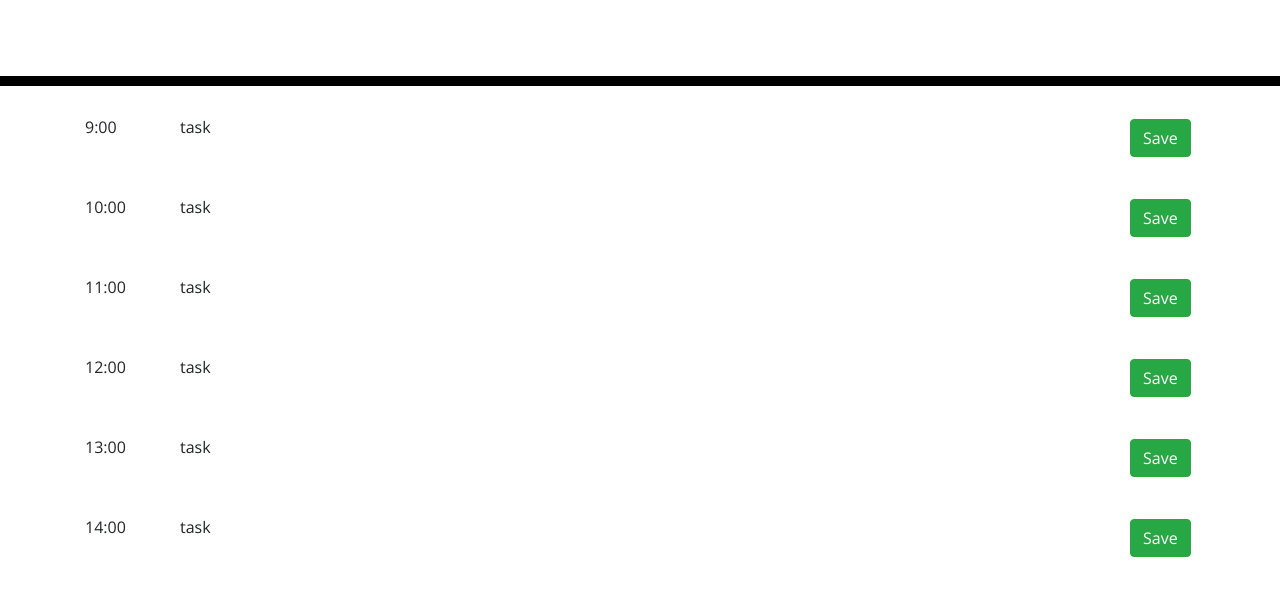
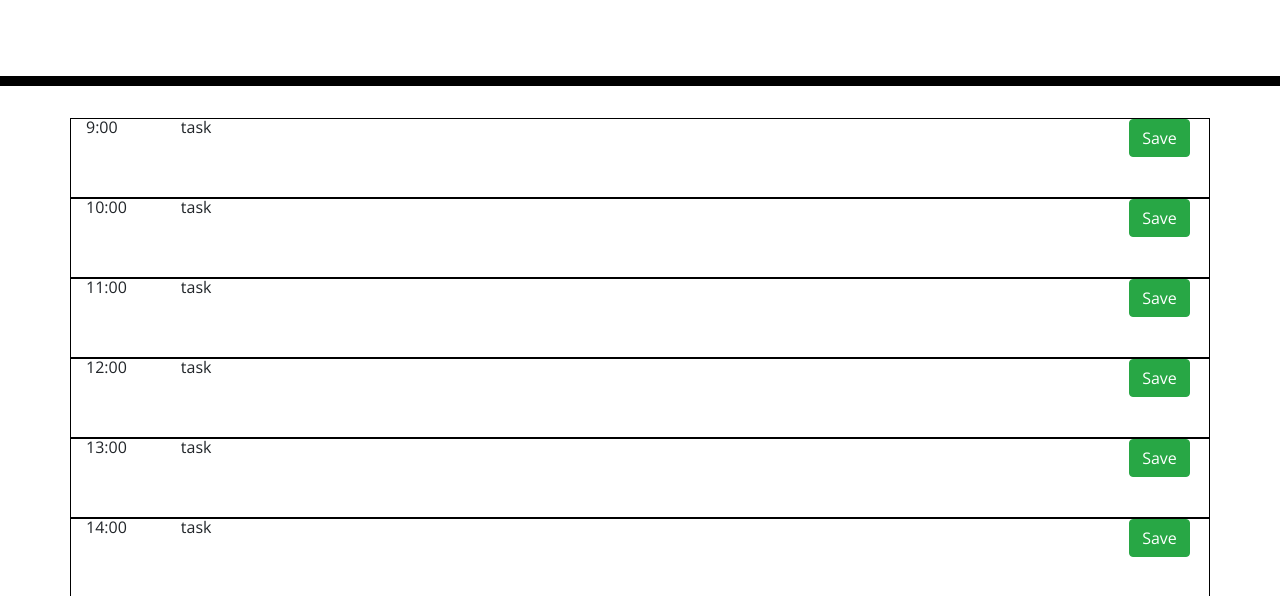
Before and after one commit to ChrisBoisjoli/Homework_5_Day_Planner, a plain HTML site: page index.html in a window 1280 px wide. Shown: the part 182-778 px from the top of the page. Drawn offline with nearby package versions, Linux system fonts and the light colour scheme.

Commit message:
update border for all rows

```diff
--- a/style.css
+++ b/style.css
@@ -33,7 +33,7 @@ textarea{
 .row {
   white-space: pre-wrap;
   height: 80px;
-  border-top: 1px solid white;;
+  border: 1px solid black;;
 }
 
 .hour {
```
